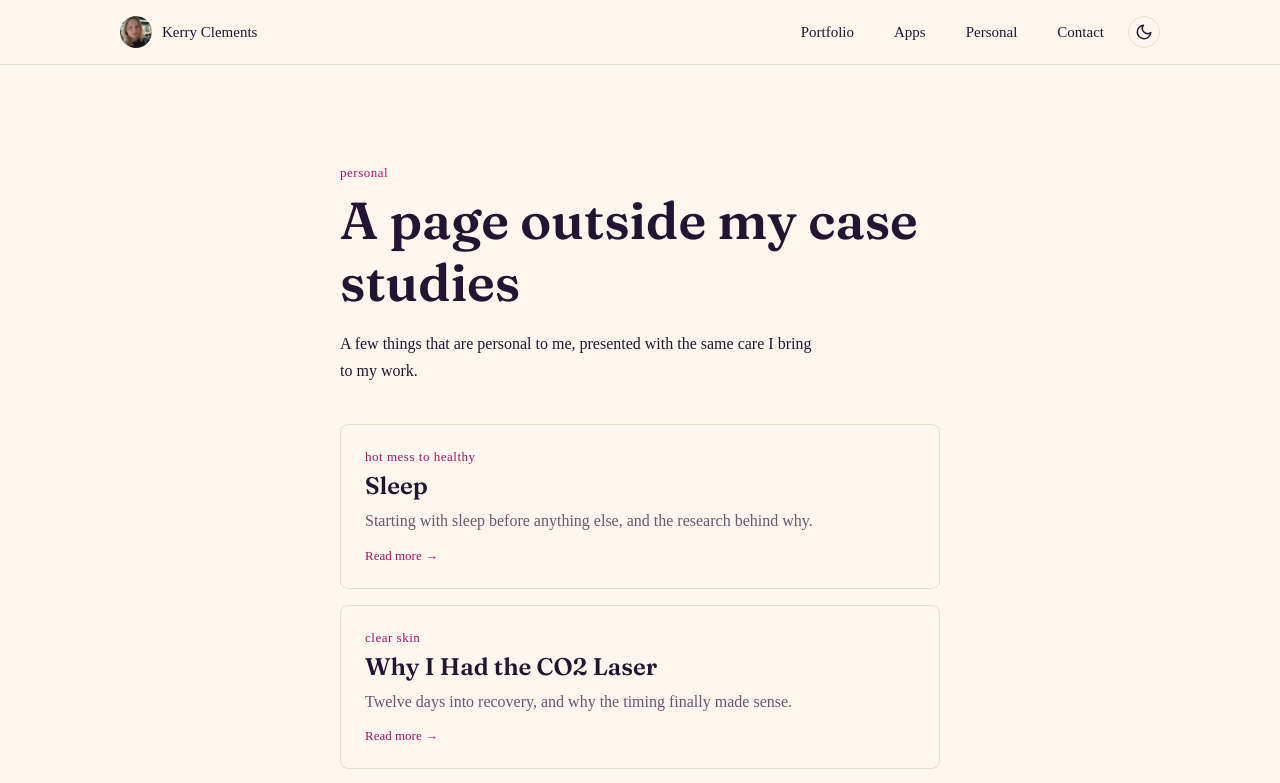
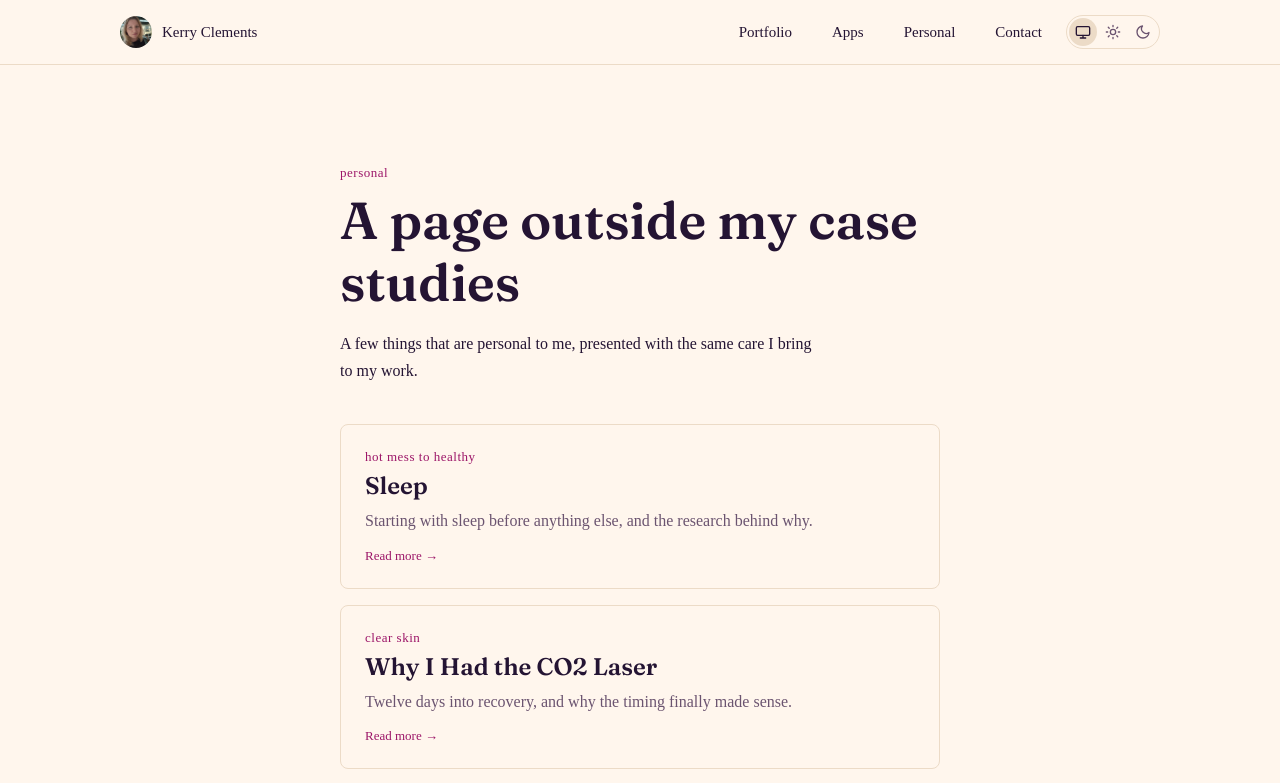
Before and after one commit to KerryCX/kerryclements.com, a React (Vite) app: page /personal in a window 1280 px wide. Shown: the top 783 px of the page. Built offline with nearby package versions, Linux system fonts and the light colour scheme.

Commit message:
feat: replace theme toggle with System, Light and Dark switcher
Co-Authored-By: Claude Opus 5.5 <noreply@anthropic.com>
Claude-Session: https://claude.ai/code/session_01RD1RR2iumlmjkfnelwpknw

```diff
--- a/src/components/Nav.tsx
+++ b/src/components/Nav.tsx
@@ -1,5 +1,5 @@
 import { useRef } from 'react'
-import { ThemeToggle } from './ThemeToggle'
+import { ThemeSwitcher } from './ThemeSwitcher'
 
 type NavLink = {
   label: string
@@ -42,7 +42,7 @@ export const Nav = ({ links = DEFAULT_LINKS }: NavProps) => {
               </li>
             ))}
           </ul>
-          <ThemeToggle />
+          <ThemeSwitcher />
         </div>
       </nav>
       <dialog
--- /dev/null
+++ b/src/components/ThemeSwitcher.tsx
@@ -0,0 +1,75 @@
+import { useId, type ReactElement } from 'react'
+import { useTheme } from '../theme/useTheme'
+import type { ThemePreference } from '../theme/theme'
+
+type ThemeOption = {
+  value: ThemePreference
+  label: string
+  Icon: () => ReactElement
+}
+
+// A radio group: one choice from three, with arrow-key navigation built in.
+// Screen readers announce "Theme, group" then e.g. "System, radio button, selected, 1 of 3".
+export const ThemeSwitcher = (): ReactElement => {
+  const { preference, setPreference } = useTheme()
+  const groupName = useId()
+
+  return (
+    <fieldset className="theme-switcher">
+      <legend className="visually-hidden">Theme</legend>
+      {themeOptions.map(({ value, label, Icon }) => (
+        <label key={value} className="theme-switcher__option" title={label}>
+          <input
+            type="radio"
+            name={groupName}
+            value={value}
+            checked={preference === value}
+            onChange={() => setPreference(value)}
+            className="visually-hidden"
+          />
+          <Icon />
+          <span className="visually-hidden">{label}</span>
+        </label>
+      ))}
+    </fieldset>
+  )
+}
+
+const iconProps = {
+  'aria-hidden': true,
+  focusable: false,
+  width: 16,
+  height: 16,
+  viewBox: '0 0 24 24',
+  fill: 'none',
+  stroke: 'currentColor',
+  strokeWidth: 2,
+  strokeLinecap: 'round',
+  strokeLinejoin: 'round',
+} as const
+
+const SystemIcon = (): ReactElement => (
+  <svg {...iconProps}>
+    <rect x="2" y="4" width="20" height="13" rx="2" />
+    <path d="M8 21h8M12 17v4" />
+  </svg>
+)
+
+const SunIcon = (): ReactElement => (
+  <svg {...iconProps}>
+    <circle cx="12" cy="12" r="4" />
+    <path d="M12 2v2M12 20v2M4.93 4.93l1.41 1.41M17.66 17.66l1.41 1.41M2 12h2M20 12h2M4.93 19.07l1.41-1.41M17.66 6.34l1.41-1.41" />
+  </svg>
+)
+
+const MoonIcon = (): ReactElement => (
+  <svg {...iconProps}>
+    <path d="M21 12.79A9 9 0 1 1 11.21 3 7 7 0 0 0 21 12.79z" />
+  </svg>
+)
+
+const themeOptions: ThemeOption[] = [
+  { value: 'system', label: 'System', Icon: SystemIcon },
+  { value: 'light', label: 'Light', Icon: SunIcon },
+  { value: 'dark', label: 'Dark', Icon: MoonIcon },
+]
--- a/src/components/ThemeToggle.tsx
+++ /dev/null
@@ -1,55 +0,0 @@
-import type { ReactElement } from 'react'
-import { useTheme } from '../theme/useTheme'
-
-// A toggle button: screen readers announce "Dark mode, toggle button, pressed / not pressed".
-// The icon shows the mode you would switch to, which is the common convention.
-export const ThemeToggle = (): ReactElement => {
-  const { theme, toggleTheme } = useTheme()
-  const isDark = theme === 'dark'
-
-  return (
-    <button
-      type="button"
-      className="theme-toggle"
-      aria-label="Dark mode"
-      aria-pressed={isDark}
-      onClick={toggleTheme}
-    >
-      {isDark ? <SunIcon /> : <MoonIcon />}
-    </button>
-  )
-}
-
-const SunIcon = (): ReactElement => (
-  <svg
-    aria-hidden="true"
-    focusable="false"
-    width="18"
-    height="18"
-    viewBox="0 0 24 24"
-    fill="none"
-    stroke="currentColor"
-    strokeWidth="2"
-    strokeLinecap="round"
-  >
-    <circle cx="12" cy="12" r="4" />
-    <path d="M12 2v2M12 20v2M4.93 4.93l1.41 1.41M17.66 17.66l1.41 1.41M2 12h2M20 12h2M4.93 19.07l1.41-1.41M17.66 6.34l1.41-1.41" />
-  </svg>
-)
-
-const MoonIcon = (): ReactElement => (
-  <svg
-    aria-hidden="true"
-    focusable="false"
-    width="18"
-    height="18"
-    viewBox="0 0 24 24"
-    fill="none"
-    stroke="currentColor"
-    strokeWidth="2"
-    strokeLinecap="round"
-    strokeLinejoin="round"
-  >
-    <path d="M21 12.79A9 9 0 1 1 11.21 3 7 7 0 0 0 21 12.79z" />
-  </svg>
-)
--- a/src/styles/personal-scope.css
+++ b/src/styles/personal-scope.css
@@ -39,18 +39,26 @@
   font-size: 15px;
 }
 
-.personal-scope .theme-toggle {
-  color: var(--personal-text);
+.personal-scope .theme-switcher {
   border-color: var(--personal-border);
 }
 
-.personal-scope .theme-toggle:focus-visible {
+.personal-scope .theme-switcher__option {
+  color: var(--personal-text-muted);
+}
+
+.personal-scope .theme-switcher__option:has(input:checked) {
+  background-color: var(--personal-border);
+  color: var(--personal-text);
+}
+
+.personal-scope .theme-switcher__option:has(input:focus-visible) {
   outline-color: var(--accent-magenta-dark);
 }
 
 @media (hover: hover) {
-  .personal-scope .theme-toggle:hover {
-    border-color: var(--accent-magenta);
+  .personal-scope .theme-switcher__option:hover {
+    color: var(--personal-text);
   }
 }
 
--- a/src/styles/site.css
+++ b/src/styles/site.css
@@ -2,7 +2,7 @@
 
 /* Portfolio colour tokens
    Dark is the default. The theme is set as data-theme on <html> by the inline
-   script in index.html (system setting or saved choice) and by the ThemeToggle. */
+   script in index.html (system setting or saved choice) and by the ThemeSwitcher. */
 :root {
   color-scheme: dark; /* matches scrollbars and form controls to the theme */
   --bg-primary: #111111; /* Main page background */
@@ -53,6 +53,19 @@
 
 body {
   margin: 0;
+}
+
+/* Hides content visually but keeps it available to screen readers and keyboard focus */
+.visually-hidden {
+  position: absolute;
+  width: 1px;
+  height: 1px;
+  margin: -1px;
+  padding: 0;
+  overflow: hidden;
+  clip-path: inset(50%);
+  white-space: nowrap;
+  border: 0;
 }
 
 /* Nav */
@@ -120,30 +133,41 @@ body {
   gap: 24px;
 }
 
-/* 32px square meets the WCAG 2.2 AA target size (24px minimum) */
-.theme-toggle {
+/* Theme switcher: three icon radio buttons in a pill.
+   28px options meet the WCAG 2.2 AA target size (24px minimum). */
+.theme-switcher {
+  display: inline-flex;
+  gap: 2px;
+  margin: 0;
+  padding: 2px;
+  border: 1px solid var(--border-default);
+  border-radius: 999px;
+}
+
+.theme-switcher__option {
   display: inline-flex;
   align-items: center;
   justify-content: center;
-  width: 32px;
-  height: 32px;
-  padding: 0;
-  background: none;
-  border: 1px solid var(--border-default);
+  width: 28px;
+  height: 28px;
   border-radius: 50%;
-  color: var(--text-secondary);
+  color: var(--text-tertiary);
   cursor: pointer;
 }
 
-.theme-toggle:focus-visible {
+.theme-switcher__option:has(input:checked) {
+  background-color: var(--bg-primary);
+  color: var(--text-primary);
+}
+
+.theme-switcher__option:has(input:focus-visible) {
   outline: 2px solid var(--accent-rose);
-  outline-offset: 3px;
+  outline-offset: 2px;
 }
 
 @media (hover: hover) {
-  .theme-toggle:hover {
+  .theme-switcher__option:hover {
     color: var(--text-primary);
-    border-color: var(--text-secondary);
   }
 }
 
--- a/src/theme/theme.ts
+++ b/src/theme/theme.ts
@@ -1,27 +1,33 @@
 // Theme logic shared by useTheme and the tests.
-// The inline script in index.html repeats resolveInitialTheme so the right theme is set
-// before first paint (no flash of the wrong colours). Keep the two in step.
+// The inline script in index.html repeats the "saved choice, else system setting" logic so
+// the right theme is set before first paint (no flash of the wrong colours). Keep them in step.
 
 export type Theme = 'light' | 'dark'
+export type ThemePreference = 'system' | Theme
 
 export const THEME_STORAGE_KEY = 'theme'
 export const LIGHT_SCHEME_QUERY = '(prefers-color-scheme: light)'
 
 const isTheme = (value: unknown): value is Theme => value === 'light' || value === 'dark'
 
-// localStorage can throw (private browsing, blocked storage), so every access is guarded.
-export const getStoredTheme = (): Theme | null => {
+// Nothing saved means "follow the system". localStorage can throw (private browsing,
+// blocked storage), so every access is guarded.
+export const getStoredPreference = (): ThemePreference => {
   try {
     const stored = window.localStorage.getItem(THEME_STORAGE_KEY)
-    return isTheme(stored) ? stored : null
+    return isTheme(stored) ? stored : 'system'
   } catch {
-    return null
+    return 'system'
   }
 }
 
-export const storeTheme = (theme: Theme): void => {
+export const storePreference = (preference: ThemePreference): void => {
   try {
-    window.localStorage.setItem(THEME_STORAGE_KEY, theme)
+    if (preference === 'system') {
+      window.localStorage.removeItem(THEME_STORAGE_KEY)
+    } else {
+      window.localStorage.setItem(THEME_STORAGE_KEY, preference)
+    }
   } catch {
     // Storage unavailable: the choice still applies for this visit
   }
@@ -30,8 +36,6 @@ export const storeTheme = (theme: Theme): void => {
 export const getSystemTheme = (): Theme =>
   window.matchMedia(LIGHT_SCHEME_QUERY).matches ? 'light' : 'dark'
 
-export const resolveInitialTheme = (): Theme => getStoredTheme() ?? getSystemTheme()
-
 export const applyTheme = (theme: Theme): void => {
   document.documentElement.dataset.theme = theme
 }
--- a/src/theme/useTheme.ts
+++ b/src/theme/useTheme.ts
@@ -2,42 +2,45 @@ import { useCallback, useEffect, useState } from 'react'
 import {
   LIGHT_SCHEME_QUERY,
   applyTheme,
-  getStoredTheme,
-  resolveInitialTheme,
-  storeTheme,
+  getStoredPreference,
+  getSystemTheme,
+  storePreference,
   type Theme,
+  type ThemePreference,
 } from './theme'
 
 type UseThemeResult = {
+  preference: ThemePreference
   theme: Theme
-  toggleTheme: () => void
+  setPreference: (preference: ThemePreference) => void
 }
 
-// Follows the visitor's system setting until they choose a theme with the toggle.
-// After that, their choice is saved and wins over the system setting.
+// preference is what the visitor chose (system, light or dark).
+// theme is what is actually showing, after resolving "system" to light or dark.
 export const useTheme = (): UseThemeResult => {
-  const [theme, setTheme] = useState<Theme>(resolveInitialTheme)
+  const [preference, setPreferenceState] = useState<ThemePreference>(getStoredPreference)
+  const [systemTheme, setSystemTheme] = useState<Theme>(getSystemTheme)
+
+  const theme: Theme = preference === 'system' ? systemTheme : preference
 
   useEffect(() => {
     applyTheme(theme)
   }, [theme])
 
+  // Keep systemTheme current, so "system" follows the device if it changes while the page is open
   useEffect(() => {
     const mediaQuery = window.matchMedia(LIGHT_SCHEME_QUERY)
     const handleSystemChange = (event: MediaQueryListEvent): void => {
-      if (getStoredTheme() === null) setTheme(event.matches ? 'light' : 'dark')
+      setSystemTheme(event.matches ? 'light' : 'dark')
     }
     mediaQuery.addEventListener('change', handleSystemChange)
     return () => mediaQuery.removeEventListener('change', handleSystemChange)
   }, [])
 
-  const toggleTheme = useCallback((): void => {
-    setTheme((currentTheme) => {
-      const nextTheme: Theme = currentTheme === 'dark' ? 'light' : 'dark'
-      storeTheme(nextTheme)
-      return nextTheme
-    })
+  const setPreference = useCallback((nextPreference: ThemePreference): void => {
+    storePreference(nextPreference)
+    setPreferenceState(nextPreference)
   }, [])
 
-  return { theme, toggleTheme }
+  return { preference, theme, setPreference }
 }
```
Also changed, not shown: 2 other files (tests, documents, lock files or other folders).
